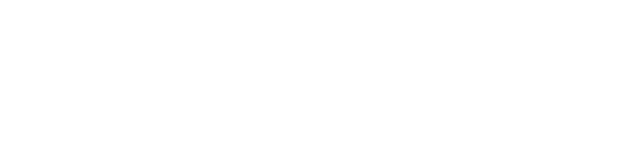
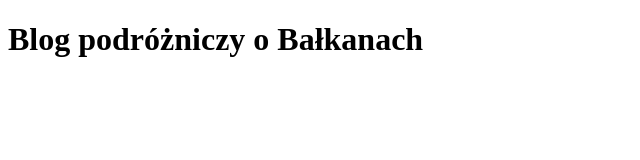
Before and after one commit to michalborkowski00/Projekt_WSB_2sem, a plain HTML site: page index.html in a window 1280 px wide. Shown: the whole page, without its empty margins (0-640 px from the left). Drawn offline with Linux system fonts and the light colour scheme.

Commit message:
dodaj element h1 na stronie

```diff
--- a/index.html
+++ b/index.html
@@ -7,6 +7,8 @@
     <title>Blog podróżniczy</title>
 </head>
 <body>
-
+    <h1>
+        Blog podróżniczy o Bałkanach
+    </h1>
 </body>
 </html>
```
